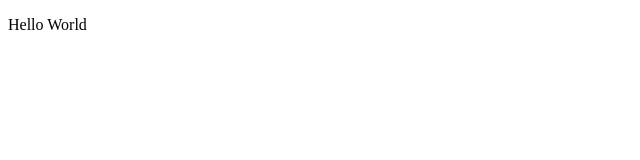
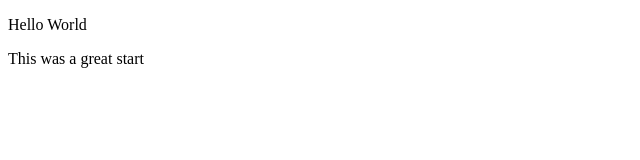
Before and after one commit to SaileePhal/demo, a plain HTML site: page index.html in a window 1280 px wide. Shown: the whole page, without its empty margins (0-640 px from the left). Drawn offline with Linux system fonts and the light colour scheme.

Commit message:
added a new line

```diff
--- a/index.html
+++ b/index.html
@@ -2,5 +2,6 @@
 <html>
 <body>
     <p> Hello World</p>
+    <p>This was a great start</p>
 </body>
 </html>
```
